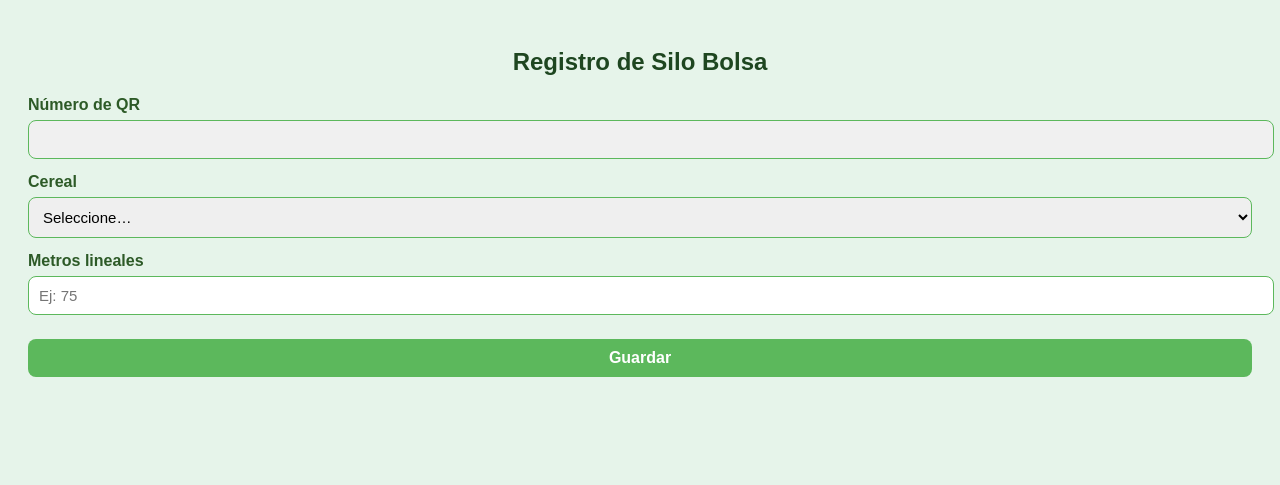
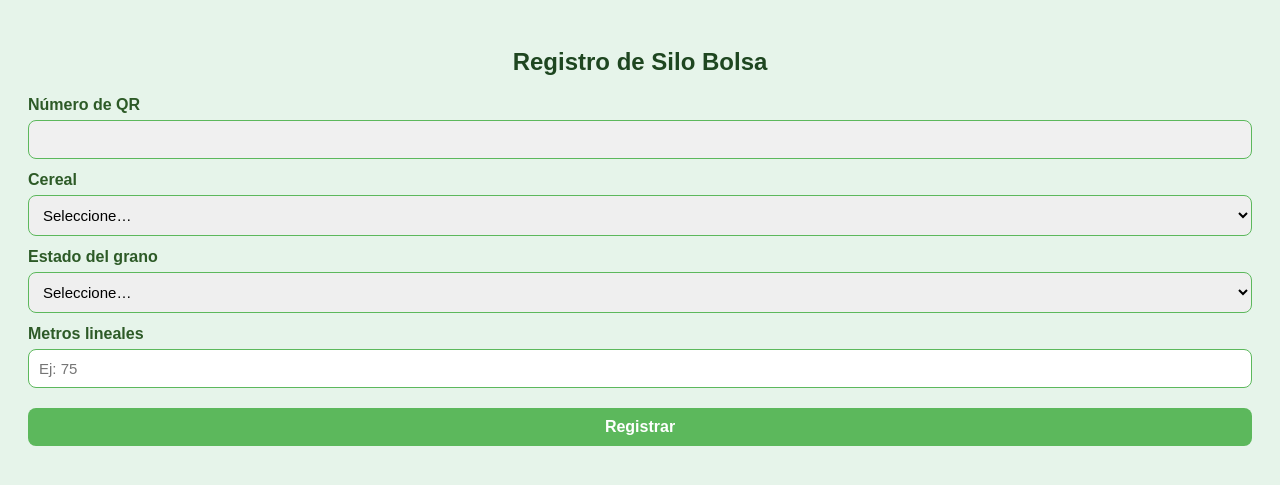
Before and after one commit to ndepetris1-oss/silobolsas-app, a Flask app: page /form in a window 1280 px wide. Shown: the top 485 px of the page. Run offline with Flask 3, Linux system fonts and the light colour scheme.

Commit message:
Update form.html

```diff
--- a/templates/form.html
+++ b/templates/form.html
@@ -2,12 +2,12 @@
 <html lang="es">
 <head>
 <meta charset="UTF-8">
-<title>Registro / Extracción Silo Bolsa</title>
+<title>Registro de Silo Bolsa</title>
 <meta name="viewport" content="width=device-width, initial-scale=1.0">
 
 <style>
 body{
-  background:#e6f4ea;
+  background-color:#e6f4ea;
   font-family:Arial,sans-serif;
   padding:20px;
   color:#2d5a27;
@@ -18,7 +18,7 @@ h2{
 }
 label{
   display:block;
-  margin-top:14px;
+  margin-top:12px;
   font-weight:bold;
 }
 input,select,button{
@@ -27,125 +27,98 @@ input,select,button{
   margin-top:6px;
   border-radius:8px;
   border:1px solid #5cb85c;
+  box-sizing:border-box;
   font-size:15px;
 }
 input[readonly]{
   background:#f0f0f0;
 }
 button{
-  background:#5cb85c;
+  background-color:#5cb85c;
   color:white;
   border:none;
-  margin-top:24px;
+  margin-top:20px;
   font-size:16px;
   font-weight:bold;
   cursor:pointer;
 }
-button:hover{ background:#4cae4c; }
-.alert{
-  background:#fff3cd;
-  border:1px solid #ffeeba;
-  padding:10px;
-  border-radius:8px;
-  margin-bottom:15px;
+button:hover{
+  background-color:#4cae4c;
 }
 </style>
 </head>
 
 <body>
 
-<h2 id="titulo">Registro de Silo Bolsa</h2>
-
-{% if silo %}
-<div class="alert">
-  ⚠️ Este QR ya tiene un silo registrado.<br>
-  Podés usar este formulario para <b>registrar la extracción</b>.
-</div>
-{% endif %}
+<h2>Registro de Silo Bolsa</h2>
 
 <label>Número de QR</label>
-<input type="text" id="numero_qr" readonly value="{{ silo.numero_qr if silo else '' }}">
-
-<!-- ================= CONFECCIÓN ================= -->
-<div id="bloqueConfeccion" {% if silo %}style="display:none"{% endif %}>
+<input type="text" id="numero_qr" readonly>
 
 <label>Cereal</label>
 <select id="cereal">
   <option value="">Seleccione…</option>
-  <option>Maíz</option>
-  <option>Trigo</option>
-  <option>Soja</option>
-  <option>Girasol</option>
+  <option value="Maíz">Maíz</option>
+  <option value="Trigo">Trigo</option>
+  <option value="Soja">Soja</option>
+  <option value="Girasol">Girasol</option>
+</select>
+
+<label>Estado del grano</label>
+<select id="estado">
+  <option value="">Seleccione…</option>
+  <option value="Seco">Seco</option>
+  <option value="Humedo">Húmedo</option>
 </select>
 
 <label>Metros lineales</label>
 <input type="number" id="metros" placeholder="Ej: 75">
 
-</div>
-
-<!-- ================= EXTRACCIÓN ================= -->
-<div id="bloqueExtraccion" {% if not silo %}style="display:none"{% endif %}>
-
-<label>Tipo de extracción</label>
-<select id="tipo_extraccion">
-  <option value="">Seleccione…</option>
-  <option value="Parcial">Extracción parcial</option>
-  <option value="Completa">Extracción completa</option>
-</select>
-
-</div>
-
-<button onclick="enviar()">Guardar</button>
+<button onclick="enviar()">Registrar</button>
 
 <script>
-// Obtener QR desde URL si no vino del backend
+// Obtener QR desde la URL
 const params = new URLSearchParams(window.location.search);
 const qrInput = document.getElementById("numero_qr");
-if(!qrInput.value){
 qrInput.value = params.get("id") || "";
-}
 
 async function enviar(){
+
   if(!qrInput.value){
     alert("QR no válido");
     return;
   }
 
-  const esExtraccion = {{ 'true' if silo else 'false' }};
+  const cereal = document.getElementById("cereal").value;
+  const estado = document.getElementById("estado").value;
+  const metros = document.getElementById("metros").value;
 
-  let data = {
-    numero_qr: qrInput.value
-  };
-
-  if(esExtraccion){
-    const tipo = document.getElementById("tipo_extraccion").value;
-    if(!tipo){
-      alert("Seleccione tipo de extracción");
-      return;
-    }
-    data.estado = (tipo==="Completa") ? "Extraído" : "Extracción parcial";
-    data.tipo_extraccion = tipo;
-  }else{
-    const cereal = document.getElementById("cereal").value;
-    const metros = document.getElementById("metros").value;
-    if(!cereal || !metros){
+  if(!cereal || !estado || !metros){
     alert("Complete todos los campos");
     return;
   }
-    data.cereal = cereal;
-    data.metros = metros;
-    data.estado = "Activo";
+
+  let lat = null;
+  let lon = null;
 
   try{
     const pos = await new Promise((ok,err)=>
       navigator.geolocation.getCurrentPosition(ok,err,{timeout:5000})
     );
-      data.lat = pos.coords.latitude;
-      data.lon = pos.coords.longitude;
+    lat = pos.coords.latitude;
+    lon = pos.coords.longitude;
   }catch(e){
-      console.warn("Sin GPS");
+    console.warn("GPS no disponible, se guarda sin ubicación");
   }
-  }
+
+  const data = {
+    numero_qr: qrInput.value,
+    cereal: cereal,
+    estado: estado,
+    metros: metros,
+    lat: lat,
+    lon: lon
+  };
 
   const res = await fetch("/api/save",{
     method:"POST",
@@ -154,11 +127,15 @@ async function enviar(){
   });
 
   const r = await res.json();
-  if(r.ok){
-    alert("Datos guardados correctamente");
-    location.href="/panel";
-  }else{
-    alert("Error al guardar");
+
+  if (r.ok) {
+    alert(
+      "Datos guardados correctamente.\n\n" +
+      "Puede cerrar esta pantalla."
+    );
+    // NO redireccionar al panel
+  } else {
+    alert("Error al guardar los datos");
   }
 }
 </script>
```
Lines whose indentation alone changed are shown as unchanged.
